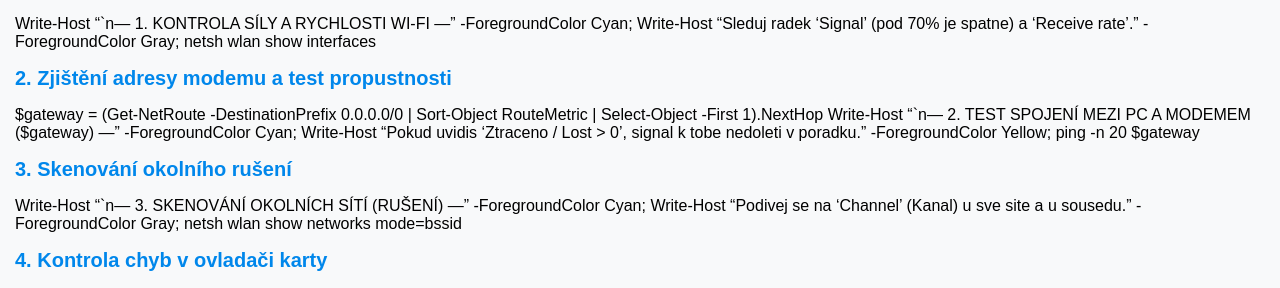
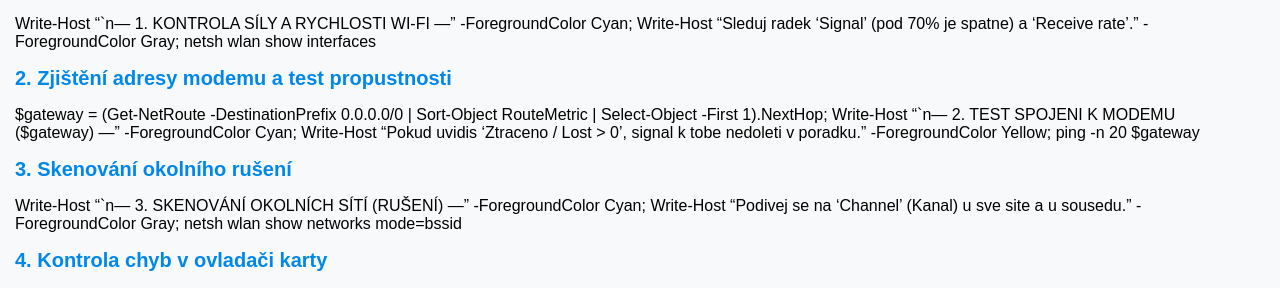
Before and after one commit to bedjan/bedjan.github.io, a Jekyll site: the page built from windows.md, in a window 1280 px wide. Shown: the part 749-1037 px from the top of the page. Built offline with Jekyll 4.4.1, drawn with Linux system fonts in a browser that asks for light colours; our own code applies the rules of GitHub Pages for plain Markdown files.

Commit message:
Update windows.md

```diff
--- a/windows.md
+++ b/windows.md
@@ -34,8 +34,8 @@
 Write-Host "`n--- 1. KONTROLA SÍLY A RYCHLOSTI WI-FI ---" -ForegroundColor Cyan; Write-Host "Sleduj radek 'Signal' (pod 70% je spatne) a 'Receive rate'." -ForegroundColor Gray; netsh wlan show interfaces
 
 # 2. Zjištění adresy modemu a test propustnosti
-$gateway = (Get-NetRoute -DestinationPrefix 0.0.0.0/0 | Sort-Object RouteMetric | Select-Object -First 1).NextHop
-Write-Host "`n--- 2. TEST SPOJENÍ MEZI PC A MODEMEM ($gateway) ---" -ForegroundColor Cyan; Write-Host "Pokud uvidis 'Ztraceno / Lost > 0', signal k tobe nedoleti v poradku." -ForegroundColor Yellow; ping -n 20 $gateway
+$gateway = (Get-NetRoute -DestinationPrefix 0.0.0.0/0 | Sort-Object RouteMetric | Select-Object -First 1).NextHop; Write-Host "`n--- 2. TEST SPOJENI K MODEMU ($gateway) ---" -ForegroundColor Cyan; Write-Host "Pokud uvidis 'Ztraceno / Lost > 0', signal k tobe nedoleti v poradku." -ForegroundColor Yellow; ping -n 20 $gateway
+
 
 # 3. Skenování okolního rušení
 Write-Host "`n--- 3. SKENOVÁNÍ OKOLNÍCH SÍTÍ (RUŠENÍ) ---" -ForegroundColor Cyan; Write-Host "Podivej se na 'Channel' (Kanal) u sve site a u sousedu." -ForegroundColor Gray; netsh wlan show networks mode=bssid
```
